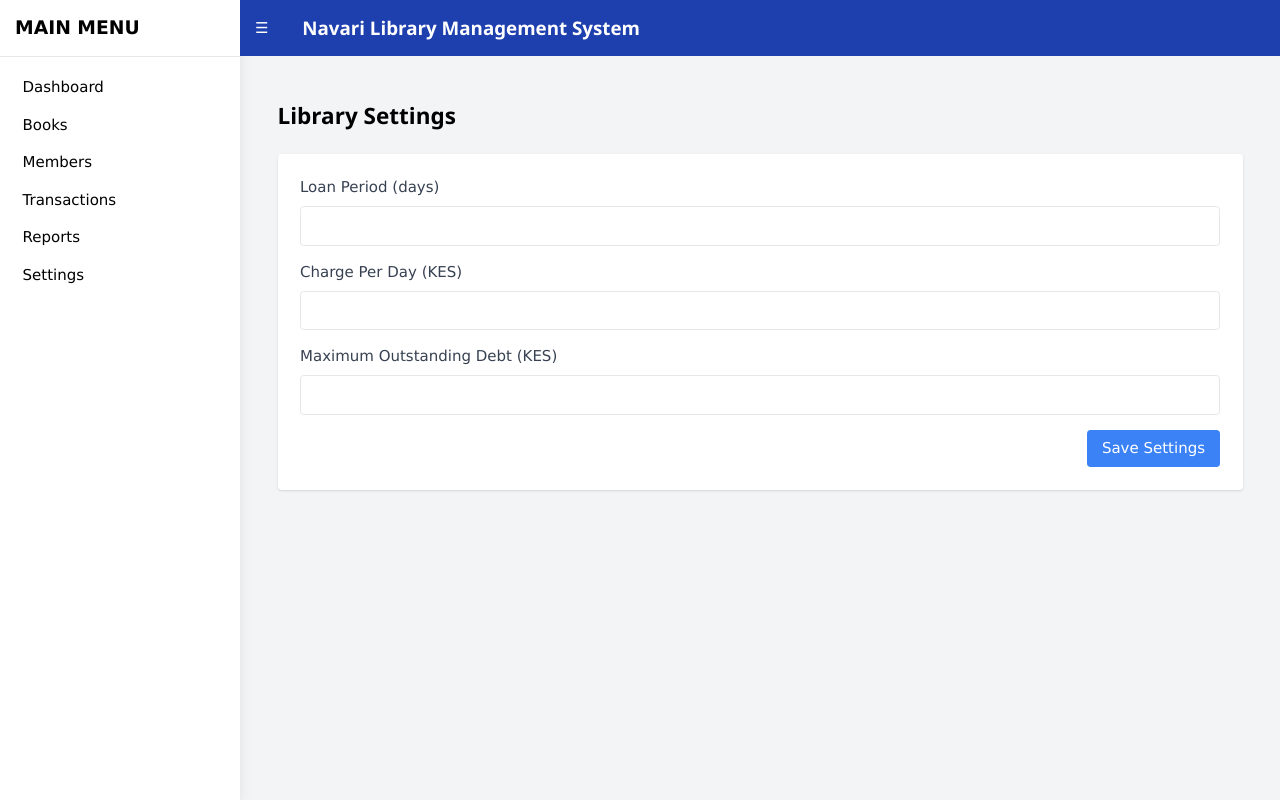
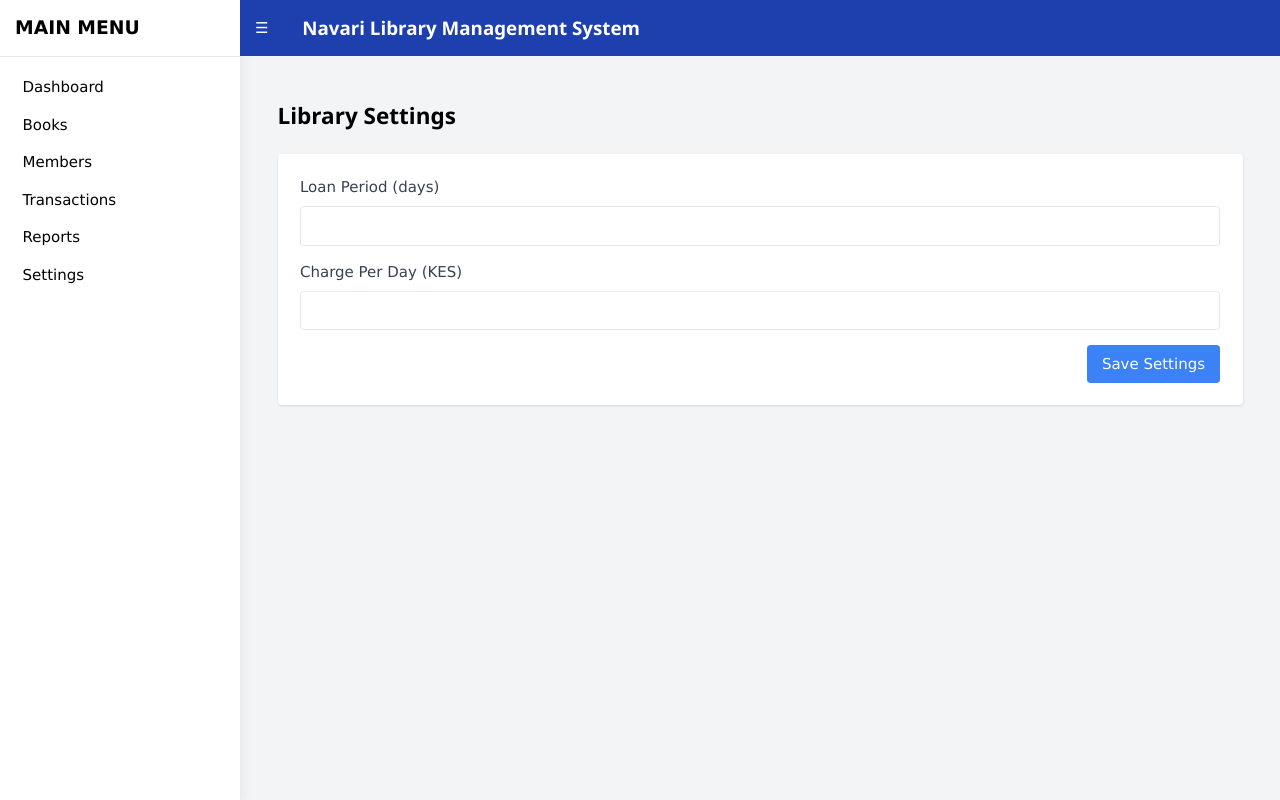
Before and after one commit to Levin010/Navari_Library, a Django app: page /settings/ in a window 1280 px wide. Run offline with Django 5.2, Linux system fonts and the light colour scheme; data comes from the database, SQL or seed files in the repository; data that the repository does not hold is empty; some libraries are stand-ins or nearby versions.

Commit message:
Refactor settings form: change maximum outstanding debt input to hidden field for improved form handling.

```diff
--- a/navari_library/libraryapp/templates/transaction/settings.html
+++ b/navari_library/libraryapp/templates/transaction/settings.html
@@ -19,10 +19,7 @@
                 <label for="charge-per-day" class="block text-gray-700 mb-2">Charge Per Day (KES)</label>
                 <input type="number" id="charge-per-day" class="w-full px-3 py-2 border rounded" min="0" step="0.01" required>
             </div>
-            <div class="mb-4">
-                <label for="max-debt" class="block text-gray-700 mb-2">Maximum Outstanding Debt (KES)</label>
-                <input type="number" id="max-debt" class="w-full px-3 py-2 border rounded" min="0" step="0.01" required>
-            </div>
+            <input type="hidden" id="max-debt" class="w-full px-3 py-2 border rounded" min="0" step="0.01" required>
             <div class="flex justify-end">
                 <button type="submit" class="bg-blue-500 hover:bg-blue-600 text-white px-4 py-2 rounded">Save Settings</button>
             </div>
```
